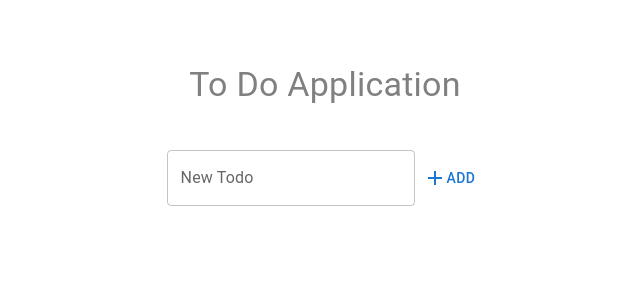
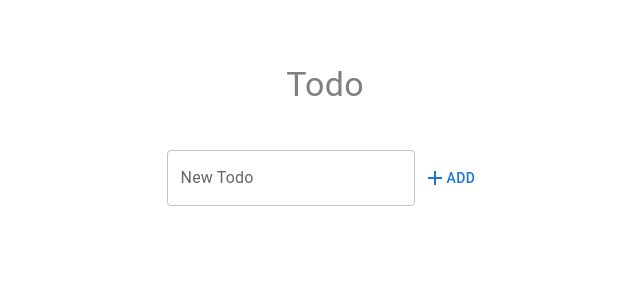
Before and after one commit to petyaNikleva/todo-app, a React (Create React App) app: page / in a window 1280 px wide. Shown: the top 300 px of the page, without its empty margins (315-955 px from the left). Built offline with nearby package versions, Linux system fonts and the light colour scheme.

Commit message:
made test change

```diff
--- a/src/components/Header.js
+++ b/src/components/Header.js
@@ -5,7 +5,7 @@ const Header = () => {
   return (
     <Box sx={{ my: 4, }}>
       <Typography color="grey" variant="h4" component="h1" gutterBottom>
-        To Do Application
+        Todo
       </Typography>
     </Box>
 
```
